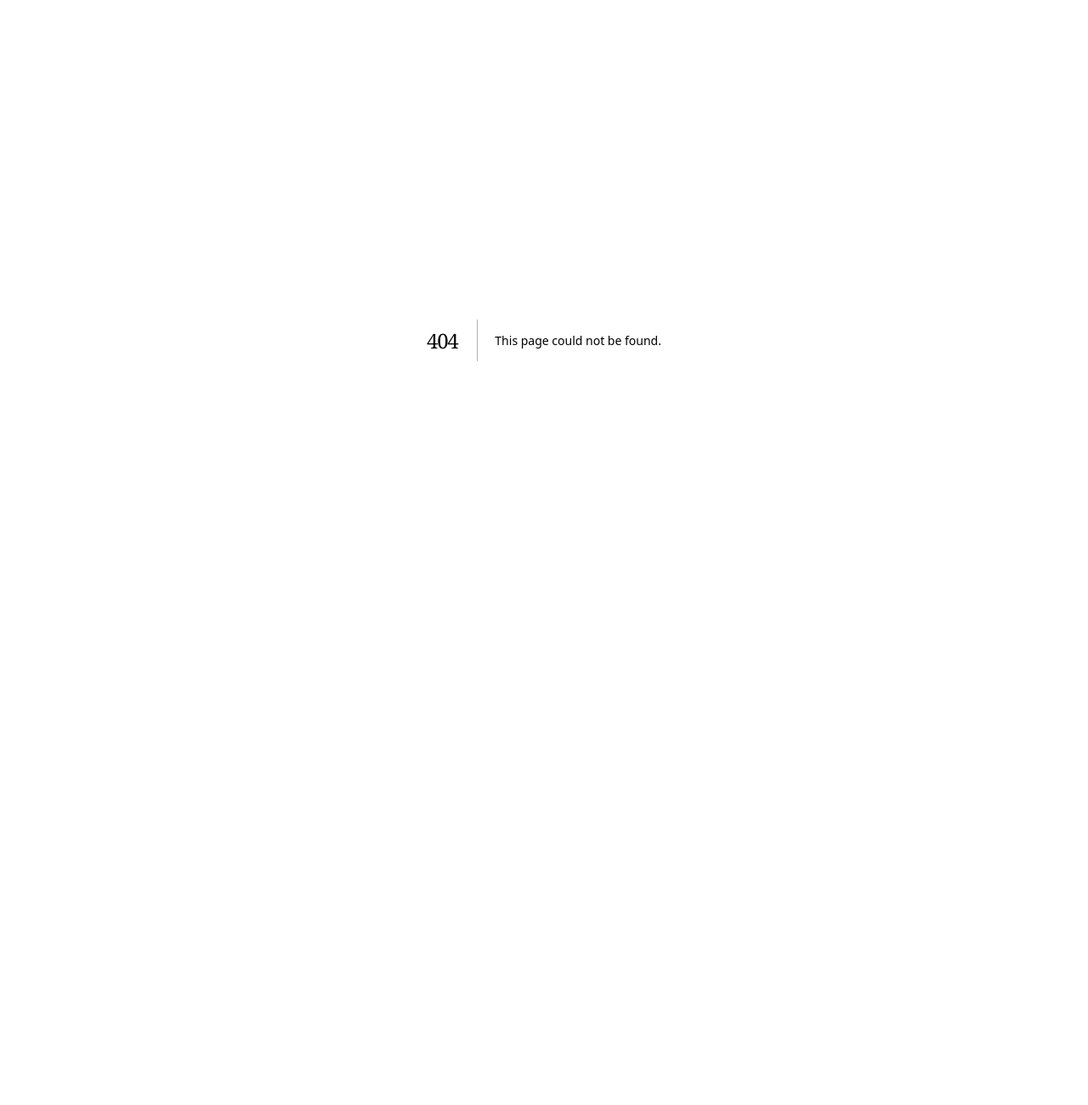
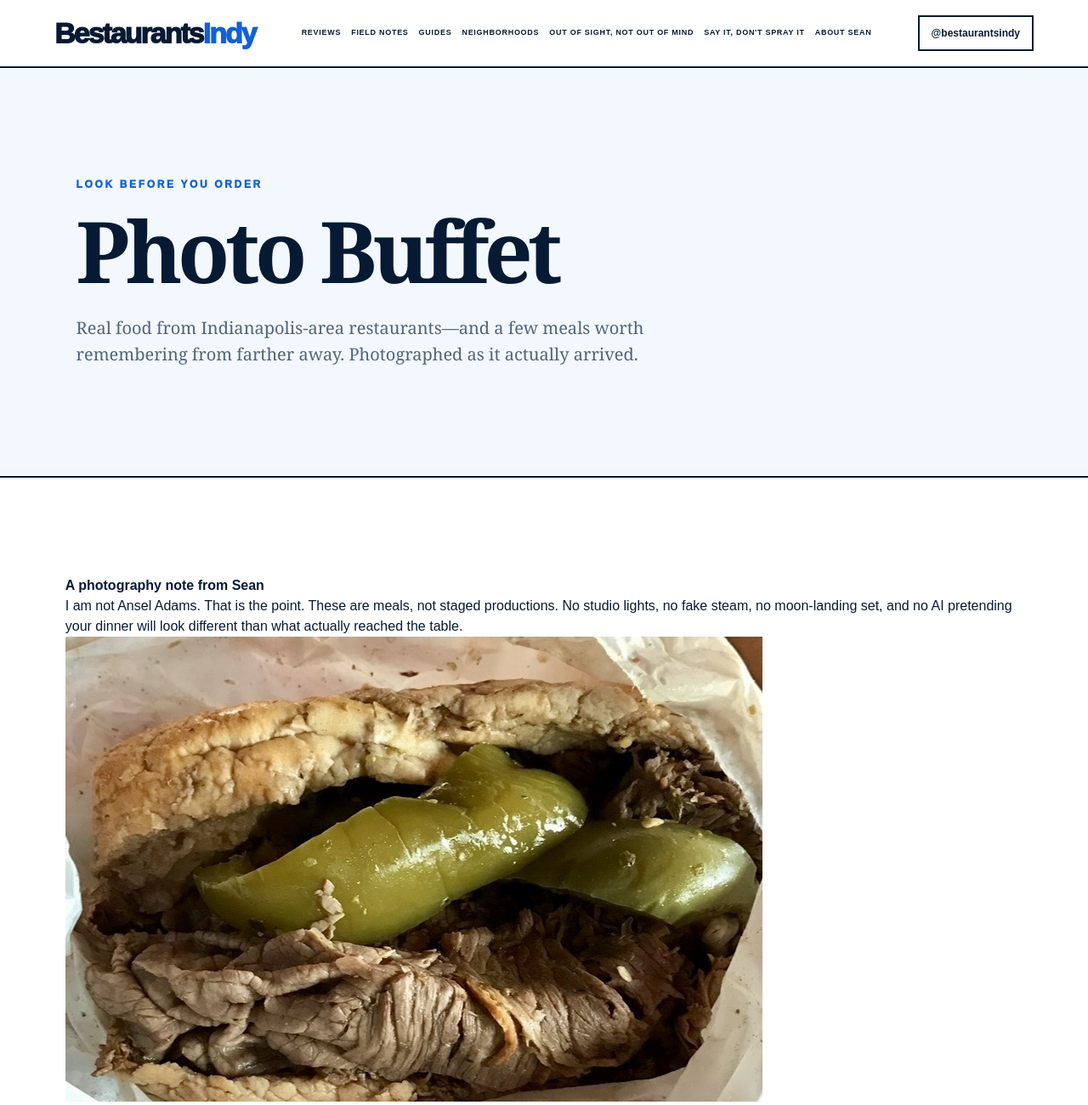
Before and after one commit to mattpom/bestaurantsindy, a Next.js app: page /photo-buffet in a window 1280 px wide. Before the commit this address had no page. Shown: the top 1300 px of the page at 85% size. Before the commit the page ends 800 px from the top, so only its background shows below. Built offline with nearby package versions, Linux system fonts and the light colour scheme.

Commit message:
Create Photo Buffet gallery

```diff
--- /dev/null
+++ b/app/photo-buffet/page.tsx
@@ -0,0 +1,49 @@
+import {SiteFooter,SiteHeader} from "../../components/SiteChrome";
+
+export const metadata = {
+  title: "Photo Buffet | Real Indianapolis Food Photos | BestaurantsIndy",
+  description: "A visual menu of real dishes from Indianapolis-area restaurants—photographed as they arrived, with no studio staging or AI polish.",
+  openGraph: {
+    title: "Photo Buffet | BestaurantsIndy",
+    description: "Real restaurant food, photographed as it actually arrived.",
+    type: "website",
+    url: "/photo-buffet",
+    images: ["/portillos-italian-beef.jpg"],
+  },
+};
+
+const photos = [
+  {restaurant:"Portillo’s",dish:"Italian beef — get it wet",image:"/portillos-italian-beef.jpg",href:"/reviews/portillos-follow-your-heart",location:"FISHERS · CHICAGO STREET FOOD"},
+  {restaurant:"Yats",dish:"Red beans and rice with crawfish étouffée",image:"/yats-red-beans-crawfish-etouffee.jpg",href:"/reviews/yats-half-and-half",location:"BROAD RIPPLE · CAJUN & CREOLE"},
+  {restaurant:"Mama’s Korean Restaurant",dish:"Dolsot bibimbap — let the rice sit",image:"/mamas-dolsot-bibimbap.jpg",href:"/reviews/mamas-dolsot-bibimbap",location:"INDIANAPOLIS · KOREAN"},
+  {restaurant:"Goose the Market",dish:"The Goose sandwich",image:"/goose-sandwich.jpg",href:"/reviews/i-got-goosed-and-liked-it",location:"FALL CREEK PLACE · MARKET"},
+  {restaurant:"Ramen Ray",dish:"Spicy Miso ramen",image:"/ramen-clean.png",href:"/reviews/ramen-field-note",location:"NORTHEAST SIDE · RAMEN"},
+  {restaurant:"Broad Ripple Bagel & Deli",dish:"The Tonya Harding",image:"/bagel-clean.png",href:"/reviews/bagel-field-note",location:"BROAD RIPPLE · BAGEL"},
+  {restaurant:"Fat Dan’s Deli",dish:"Hickory-smoked wings",image:"/fat-dans-wingies.jpeg",href:"/reviews/sean-likes-wingies",location:"SOBRO · WINGS"},
+  {restaurant:"Jimmies Dairy Bar",dish:"The Crunch Coat cone",image:"/jimmies-crunch-coat.jpg",href:"/field-notes/crunch-coat-cone",location:"PENDLETON · ICE CREAM"},
+  {restaurant:"Prince’s Hot Chicken",dish:"The Nashville original",image:"/princes-hot-chicken.jpeg",href:"/out-of-sight-not-out-of-mind/princes-hot-chicken",location:"NASHVILLE · HOT CHICKEN"},
+];
+
+export default function PhotoBuffet(){
+  return <main className="photoBuffetPage">
+    <SiteHeader/>
+    <section className="pageHero photoBuffetHero">
+      <p className="eyebrow">LOOK BEFORE YOU ORDER</p>
+      <h1>Photo Buffet</h1>
+      <p>Real food from Indianapolis-area restaurants—and a few meals worth remembering from farther away. Photographed as it actually arrived.</p>
+    </section>
+    <section className="section photoBuffetSection">
+      <div className="photoBuffetNote">
+        <strong>A photography note from Sean</strong>
+        <p>I am not Ansel Adams. That is the point. These are meals, not staged productions. No studio lights, no fake steam, no moon-landing set, and no AI pretending your dinner will look different than what actually reached the table.</p>
+      </div>
+      <div className="photoBuffetGrid">
+        {photos.map((photo,i)=><a className={i===0?"photoBuffetCard photoBuffetLead":"photoBuffetCard"} href={photo.href} key={photo.restaurant}>
+          <img src={photo.image} alt={photo.dish+" at "+photo.restaurant}/>
+          <div><span>{photo.location}</span><h2>{photo.restaurant}</h2><p>{photo.dish}</p><b>See Sean’s take →</b></div>
+        </a>)}
+      </div>
+    </section>
+    <SiteFooter/>
+  </main>
+}
```
